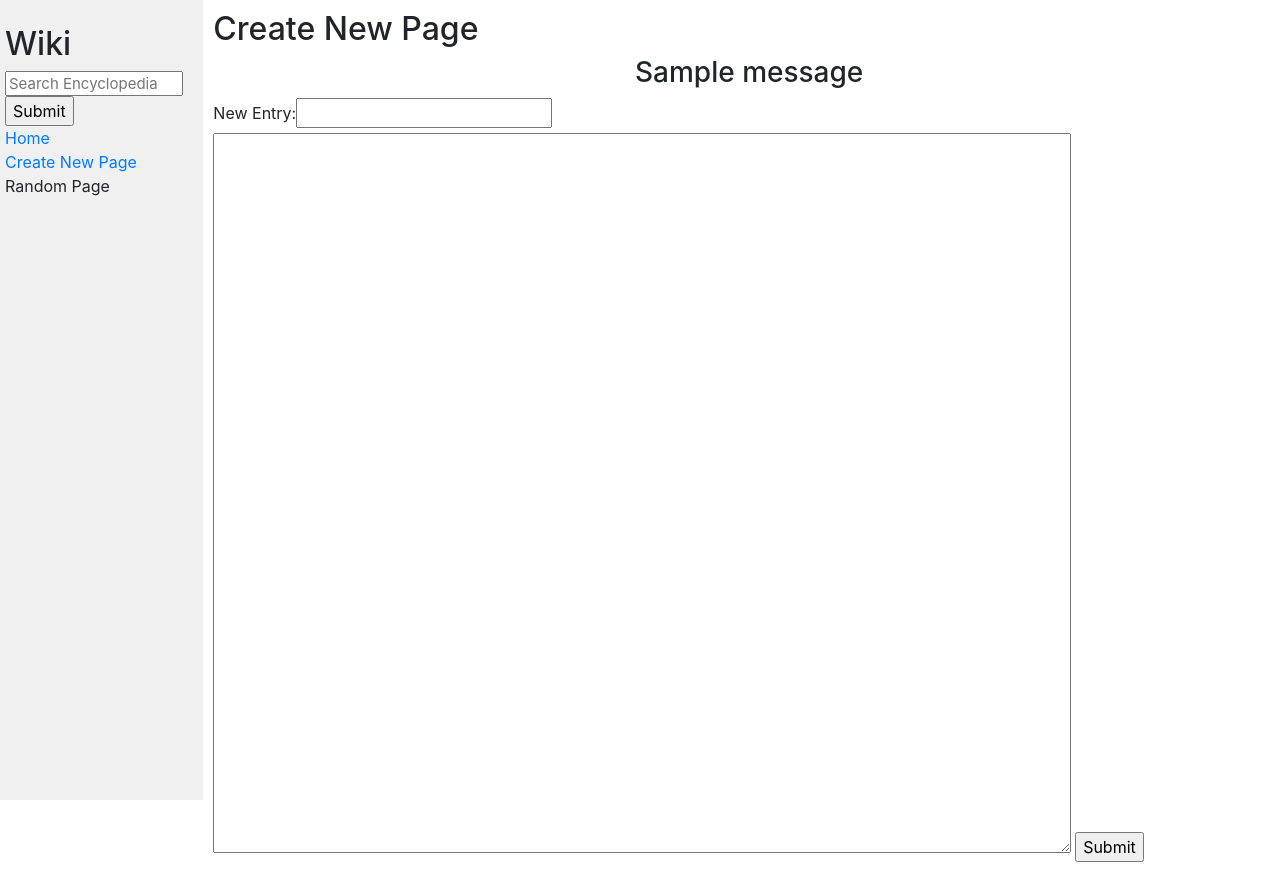
After one commit to GretaRob/Wiki, a Django app: page /encyclopedia/create in a window 1280 px wide. The commit adds this page. Run offline with Django 3.2, Linux system fonts and the light colour scheme; tables that the repository leaves empty hold one stand-in row (values such as "Sample post"); one stand-in notice (Sample message) is shown; some libraries are stand-ins or nearby versions.

Commit message:
user can create new page

```diff
--- /dev/null
+++ b/encyclopedia/templates/encyclopedia/create.html
@@ -0,0 +1,24 @@
+{% extends "encyclopedia/layout.html" %}
+
+{% block title %}
+    Encyclopedia
+{% endblock %}
+
+{% block body %}
+    <h2>Create New Page</h2>
+
+    {% if messages %}
+        <div class="messages text-center">
+            {% for message in messages %}
+            <h3>{{ message }}</h3>
+            {% endfor %}
+        </div>
+    {% endif %}
+
+    <form action="{% url 'create' %}" method="POST">
+        {% csrf_token %}
+        {{ form }}
+        <input type="submit">
+    </form>
+
+{% endblock %}
--- a/encyclopedia/templates/encyclopedia/layout.html
+++ b/encyclopedia/templates/encyclopedia/layout.html
@@ -21,7 +21,7 @@
                     <a href="{% url 'index' %}">Home</a>
                 </div>
                 <div>
-                    Create New Page
+                    <a href="{% url 'create' %}">Create New Page</a>
                 </div>
                 <div>
                     Random Page
--- a/encyclopedia/urls.py
+++ b/encyclopedia/urls.py
@@ -6,5 +6,6 @@ from . import views
 urlpatterns = [
     path("", views.index, name="index"),
     path("wiki/<str:title>", views.entry, name='entry'),
-    path('encyclopedia/search', views.search, name='search')
+    path('encyclopedia/search', views.search, name='search'),
+    path('encyclopedia/create', views.create, name='create')
 ]
--- a/encyclopedia/views.py
+++ b/encyclopedia/views.py
@@ -1,9 +1,10 @@
 from django.shortcuts import render
-
+from django.contrib import messages
 from . import util
 import markdown2
 from django.http import HttpResponseRedirect
 from django.urls import reverse
+from django import forms
 
 
 def index(request):
@@ -33,3 +34,37 @@ def search(request):
         return render(request, 'encyclopedia/search.html', {
             'results': results
         })
+
+
+class NewEntryForm(forms.Form):
+    entry = forms.CharField(label='New Entry')
+    content = forms.CharField(widget=forms.Textarea(), label='')
+
+
+def create(request):
+    if request.method == 'POST':
+        form = NewEntryForm(request.POST)
+        if form.is_valid():
+            # Isolate the entry from the 'cleaned' version of form data
+            entry = form.cleaned_data["entry"]
+            content = form.cleaned_data['content']
+            entries = util.list_entries()
+
+            if entry in entries:
+                messages.add_message(
+                    request, messages.ERROR, 'The page already exists')
+                return render(request, 'encyclopedia/create.html', {'form': form})
+
+            else:
+                util.save_entry(entry, content)
+
+                return render(request, 'encyclopedia/entry.html', {
+                    'content': markdown2.markdown(util.get_entry(entry))})
+
+        else:
+            # If the form is invalid, re-render the page with existing information.
+            return render(request, "create.html", {
+                "form": form
+            })
+
+    return render(request, 'encyclopedia/create.html', {'form': NewEntryForm()})
```
Also changed, not shown: entries/Java.md (added, +1 -0 lines).
